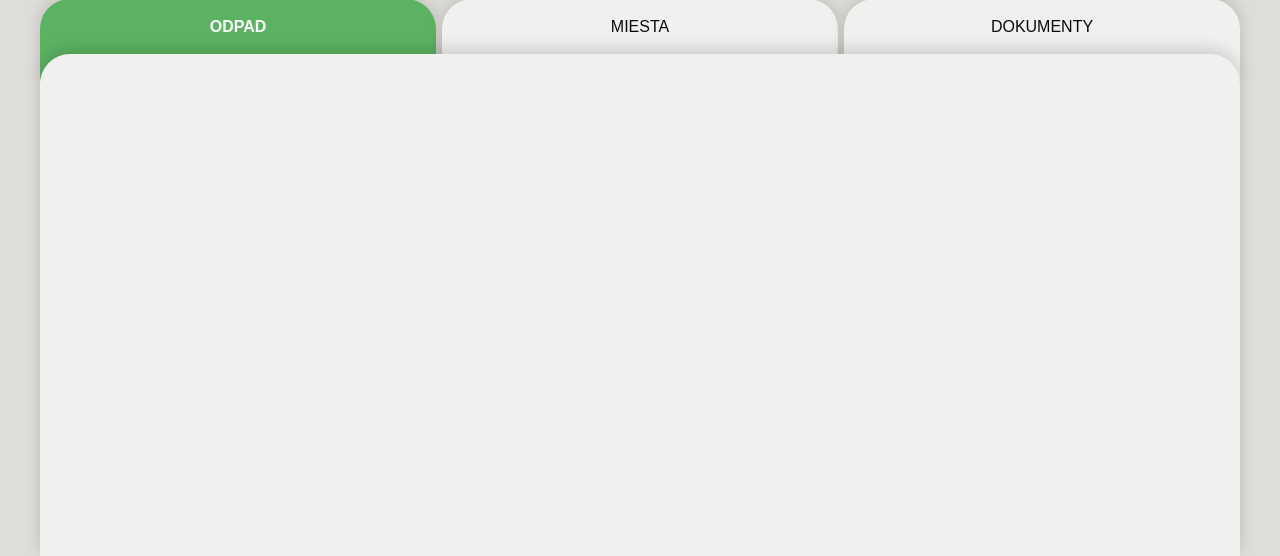
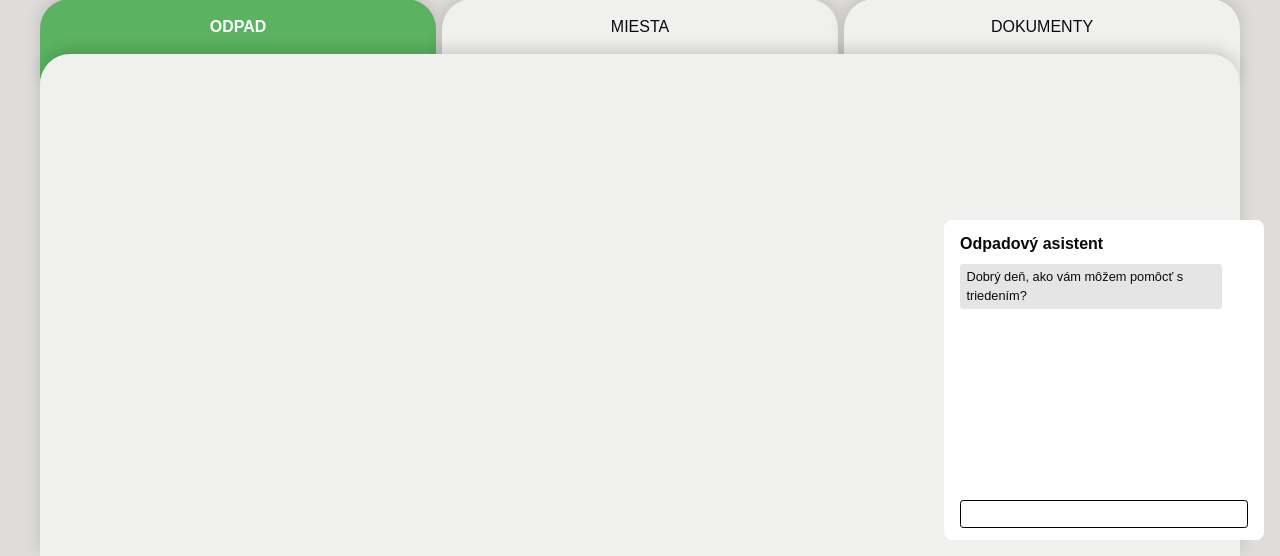
Before and after one commit to FiiL123/sortwai, a Django app: page / in a window 1280 px wide. Shown: the part 244-800 px from the top of the page. Run offline with Django 5.2, Linux system fonts and the light colour scheme; data comes from the database, SQL or seed files in the repository; some libraries are stand-ins or nearby versions; some web fonts are replaced.

Commit message:
add chat UI

```diff
--- a/sortwai/settings.py
+++ b/sortwai/settings.py
@@ -150,3 +150,4 @@ SORTWAI_LLM_API = "http://llm-document-api:8000"
 BARCODE_API = "http://barcode:8000"
 IMAGE_RECOGNITION_API = "http://image_recognition:8000"
 SEARCH_API = "http://search-api:8000"
+CHAT_API = "http://chat-document-api:8000/query"
--- a/sortwai/urls.py
+++ b/sortwai/urls.py
@@ -18,17 +18,19 @@ Including another URLconf
 from django.conf import settings
 from django.conf.urls.static import static
 from django.contrib import admin
-from django.urls import path, include
+from django.urls import include, path
 
 from sortwai.waste.views import (
     CategoryListView,
+    ChatWidgetView,
     DocumentListView,
+    ImageFormView,
     LocationListView,
     ScannerView,
     change_location,
     get_city,
     handle_scan,
-    query_request, ImageFormView,
+    query_request,
 )
 
 urlpatterns = [
@@ -42,6 +44,7 @@ urlpatterns = [
     path("get_location/", get_city, name="get_city"),
     path("change_municipality/", change_location, name="change_municipality"),
     path("query_request/", query_request, name="query_request"),
+    path("chat/", ChatWidgetView.as_view(), name="chat_widget"),
     path("operator/", include("sortwai.operator.urls")),
 ]
 
--- a/sortwai/waste/static/css/base.css
+++ b/sortwai/waste/static/css/base.css
@@ -1009,3 +1009,59 @@ body {
     transform: rotate(-1turn);
   }
 }
+
+.chat {
+  position: fixed;
+  bottom: 1em;
+  right: 1em;
+  max-width: 100%;
+  width: 20em;
+  height: 20em;
+
+  background: white;
+  border-radius: 0.5em;
+  padding: 0.75em 1em;
+
+  display: flex;
+  flex-direction: column;
+
+  z-index: 100;
+
+  overflow: hidden;
+}
+
+.chat-header {
+  font-weight: bold;
+  flex-shrink: 0;
+  margin-bottom: 0.5em;
+}
+
+.chat-message {
+  font-size: 0.8em;
+  background: rgba(0,0,0,0.1);
+  margin-right: 2em;
+  padding: 0.25em 0.5em;
+  border-radius: 0.25em;
+  margin-bottom: 0.5em;
+}
+
+.chat-message-user {
+  margin-right: 0;
+  margin-left: 2em;
+  background: var(--search-button);
+  color: var(--search-button-text);
+}
+
+.chat-messages {
+  flex: 1;
+  overflow-y: scroll;
+}
+
+.chat-input input {
+  width: 100%;
+  font-size: 0.8em;
+  border: 1px solid black;
+  border-radius: 0.25em;
+  margin-top: 0.5em;
+  padding: 0.25em 0.5em;
+}
--- a/sortwai/waste/templates/base.html
+++ b/sortwai/waste/templates/base.html
@@ -99,6 +99,8 @@
     </div>
 
     {% block body %}{% endblock %}
+
+  <div class="chat" hx-get="{% url "chat_widget" %}" hx-trigger="load" hx-swap="outerHTML"></div>
 </div>
 
 
--- /dev/null
+++ b/sortwai/waste/templates/chat.html
@@ -0,0 +1,19 @@
+{# chat widget #}
+<form class="chat" method="post" action="{% url 'chat_widget' %}" hx-post="{% url 'chat_widget' %}" hx-swap="outerHTML">
+  {% csrf_token %}
+  <div class="chat-header">
+    Odpadový asistent
+  </div>
+
+  <div class="chat-messages">
+    {% for message in messages %}
+    <div class="chat-message {% if not message.1 %}chat-message-user{% endif %}">
+      {{ message.0 }}
+    </div>
+    {% endfor %}
+  </div>
+
+  <div class="chat-input">
+    <input type="text" name="message">
+  </div>
+</form>
--- a/sortwai/waste/views.py
+++ b/sortwai/waste/views.py
@@ -61,7 +61,6 @@ class DocumentListView(ListView):
     def get_queryset(self):
         return Document.objects.filter(
             municipality=get_active_municipality(self.request),
-
         )
 
     def get_context_data(self, **kwargs):
@@ -94,7 +93,7 @@ class ScannerView(TemplateView):
 
     def get_context_data(self, **kwargs):
         context = super().get_context_data(**kwargs)
-        context['back_url'] = reverse('category_list')
+        context["back_url"] = reverse("category_list")
         return context
 
 
@@ -115,10 +114,14 @@ def parse_search_response(resp):
         parts = []
         if type(data) is list:
             for part in data:
-                parts.append(Trash(part.get("name"), part.get("Categories"), part.get("Bins")))
+                parts.append(
+                    Trash(part.get("name"), part.get("Categories"), part.get("Bins"))
+                )
         elif type(data) is dict:
             for name, metadata in data.items():
-                parts.append(Trash(name, metadata.get("Categories"), metadata.get("Bins")))
+                parts.append(
+                    Trash(name, metadata.get("Categories"), metadata.get("Bins"))
+                )
         return parts
     except KeyError:
         return []
@@ -129,7 +132,9 @@ def handle_scan(request, code):
     response = requests.get(url)
     parts = parse_search_response(response.json())
     if parts:
-        return render(request, "results.html", {"parts": parts, "back_url": reverse('scanner')})
+        return render(
+            request, "results.html", {"parts": parts, "back_url": reverse("scanner")}
+        )
     return redirect(reverse("scanner"))
 
 
@@ -201,12 +206,7 @@ def change_location(request):
 
 def text_search(keyword: str) -> list[Trash]:
     url = f"{settings.SEARCH_API}/search/"
-    data = {
-        "strategy": "smart",
-        "query": [
-            keyword
-        ]
-    }
+    data = {"strategy": "smart", "query": [keyword]}
     response = requests.post(url, data=json.dumps(data))
     parts = parse_search_response(response.json())
     return parts
@@ -217,7 +217,11 @@ def query_request(request):
         user_query = request.POST.get("q")
         parts = text_search(user_query)
         if parts:
-            return render(request, "results.html", {"parts": parts, "back_url": reverse('category_list')})
+            return render(
+                request,
+                "results.html",
+                {"parts": parts, "back_url": reverse("category_list")},
+            )
         return redirect(reverse("category_list"))
 
 
@@ -227,7 +231,7 @@ class ImageFormView(FormView):
 
     def get_context_data(self, **kwargs):
         context = super().get_context_data(**kwargs)
-        context['back_url'] = reverse('category_list')
+        context["back_url"] = reverse("category_list")
         return context
 
     # def get(self, request, *args, **kwargs):
@@ -242,5 +246,32 @@ class ImageFormView(FormView):
             result = resp.json()
             parts = parse_search_response(result)
             if parts:
-                return render(request, "results.html", {"parts": parts, "back_url": reverse('image')})
+                return render(
+                    request,
+                    "results.html",
+                    {"parts": parts, "back_url": reverse("image")},
+                )
         return redirect(reverse("image"))
+
+
+class ChatWidgetView(View):
+    def get_messages(self):
+        # TODO: Messages could be saved in session and sent to the backend, when support is introduced.
+        return [("Dobrý deň, ako vám môžem pomôcť s triedením?", True)]
+
+    def get(self, request, *args, **kwargs):
+        messages = self.get_messages()
+        return render(request, "chat.html", {"messages": messages})
+
+    def post(self, request, *args, **kwargs):
+        message = request.POST.get("message")
+
+        messages = self.get_messages()
+        if message:
+            messages.append((message, False))
+
+            resp = requests.post(settings.CHAT_API, json={"query": message})
+            resp.raise_for_status()
+            messages.append((resp.json()["result"], True))
+
+        return render(request, "chat.html", {"messages": messages})
```
